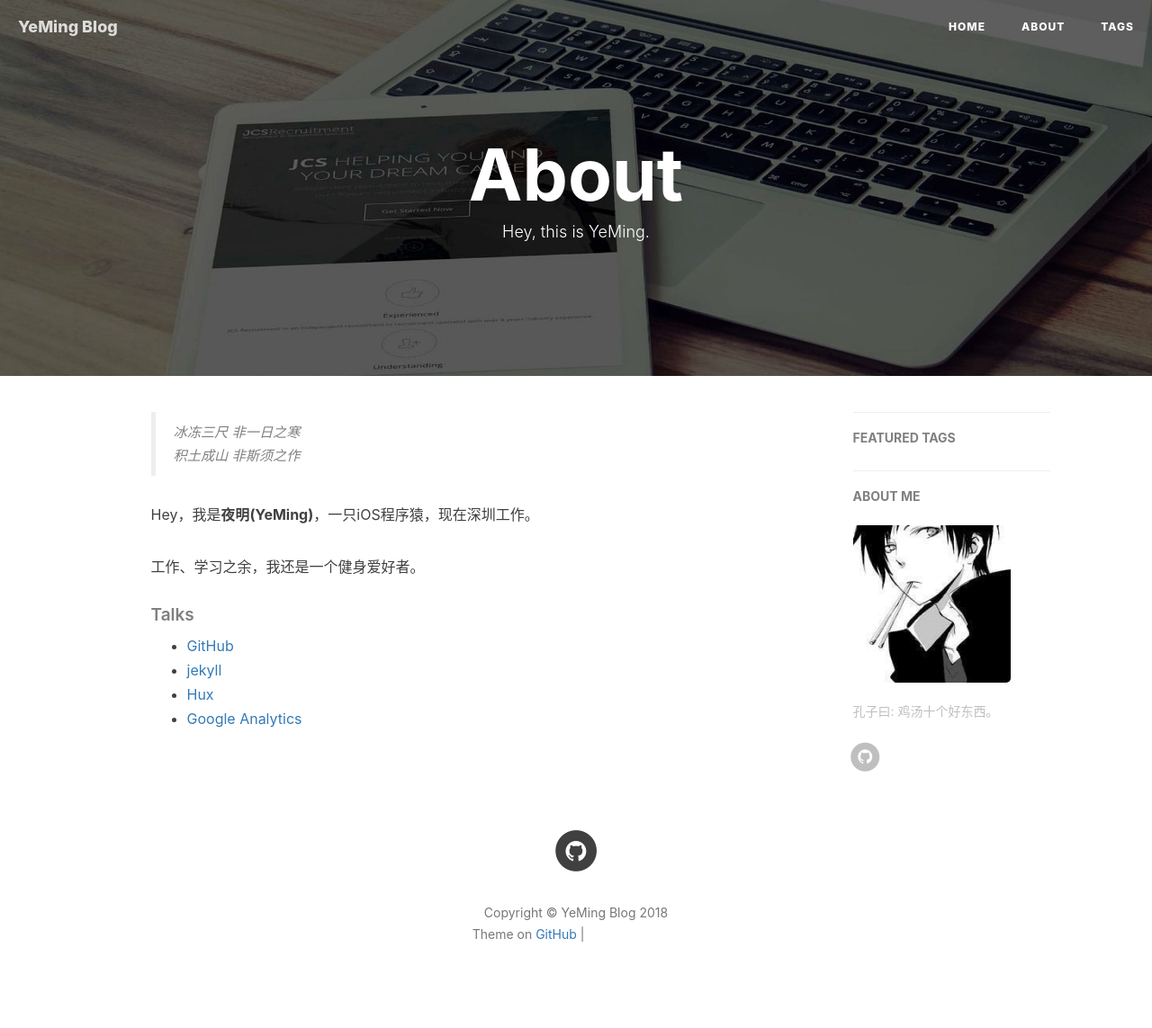
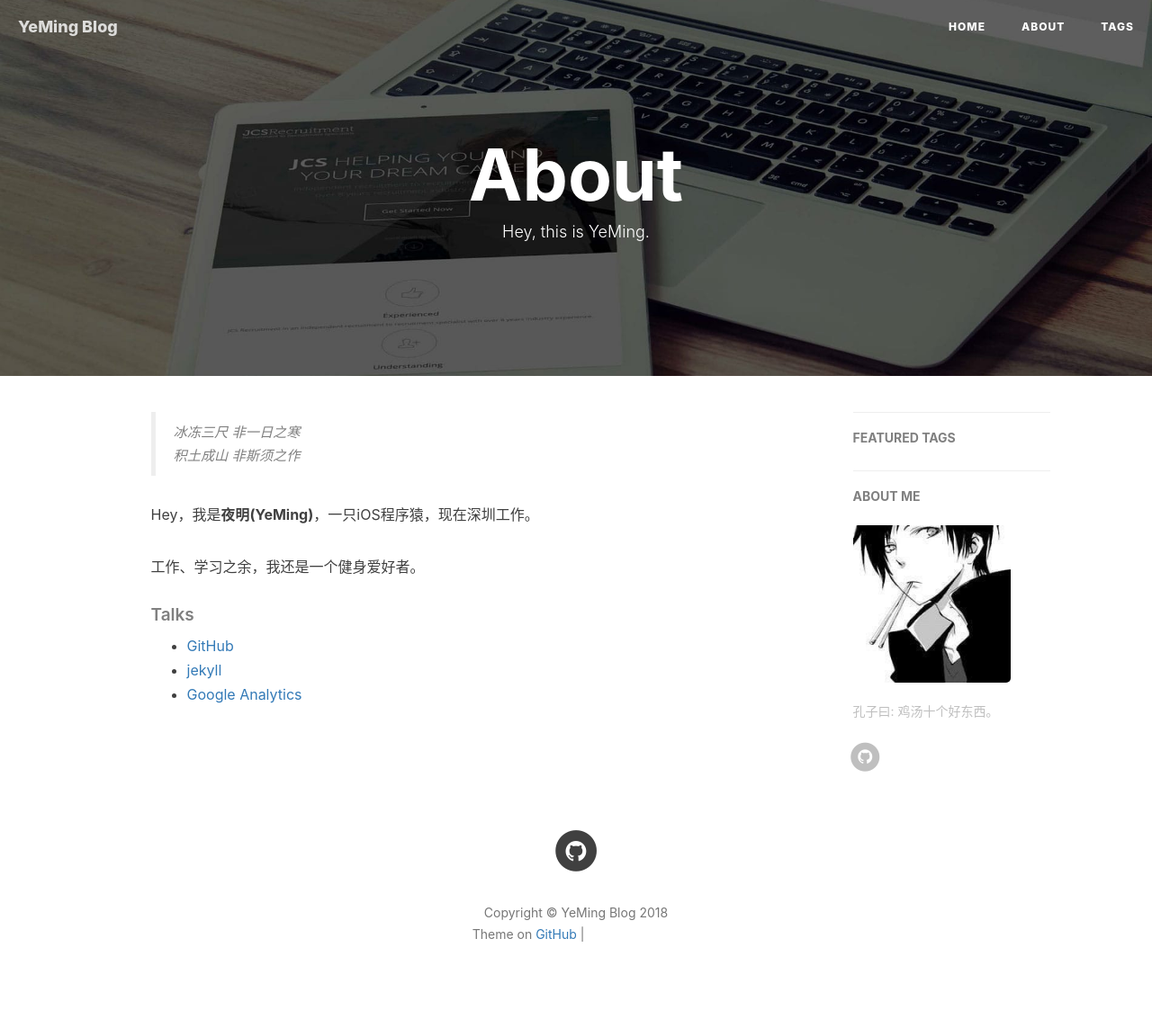
Before and after one commit to nightxu/nightxu.github.io, a Jekyll site: the page built from about.html, in a window 1280 px wide. Shown: the whole page at 90% size. Built offline with Jekyll 4.4.1, drawn with Linux system fonts in a browser that asks for light colours; nearby versions of some CDN libraries; comment, search, counter and statistics services are not loaded; grey boxes are pictures that could not be loaded.

Commit message:
Update about.html

```diff
--- a/about.html
+++ b/about.html
@@ -29,7 +29,6 @@ header-img: "img/post-bg-rwd.jpg"
     <ul>
         <li><a href="https://github.com">GitHub</a></li>
         <li><a href="http://jekyll.com.cn/">jekyll</a></li>
-        <li><a href="http://huangxuan.me/">Hux</a></li>
         <li><a href="https://analytics.google.com/analytics">Google Analytics</a></li>
     </ul>
 </div>
```
